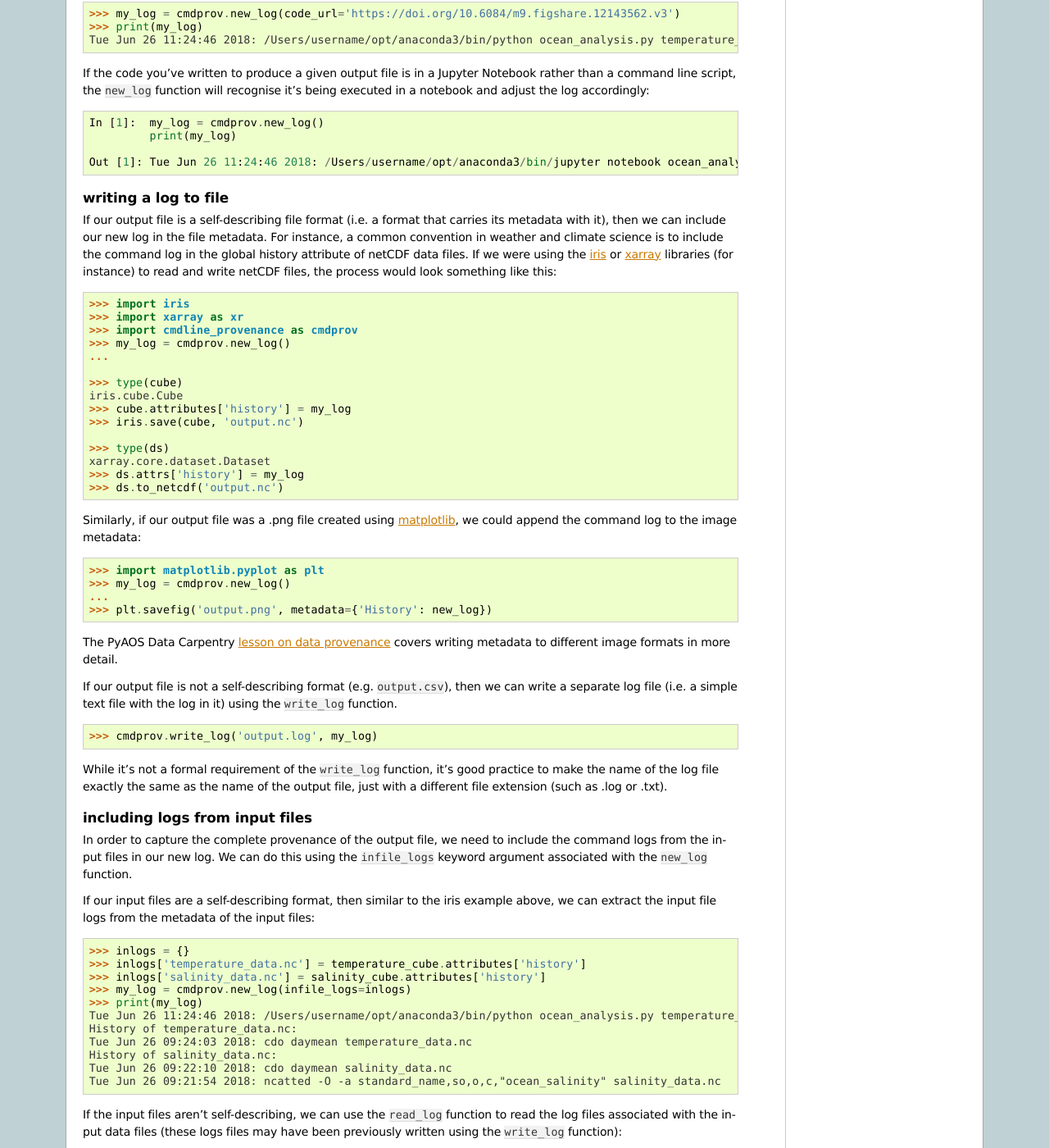
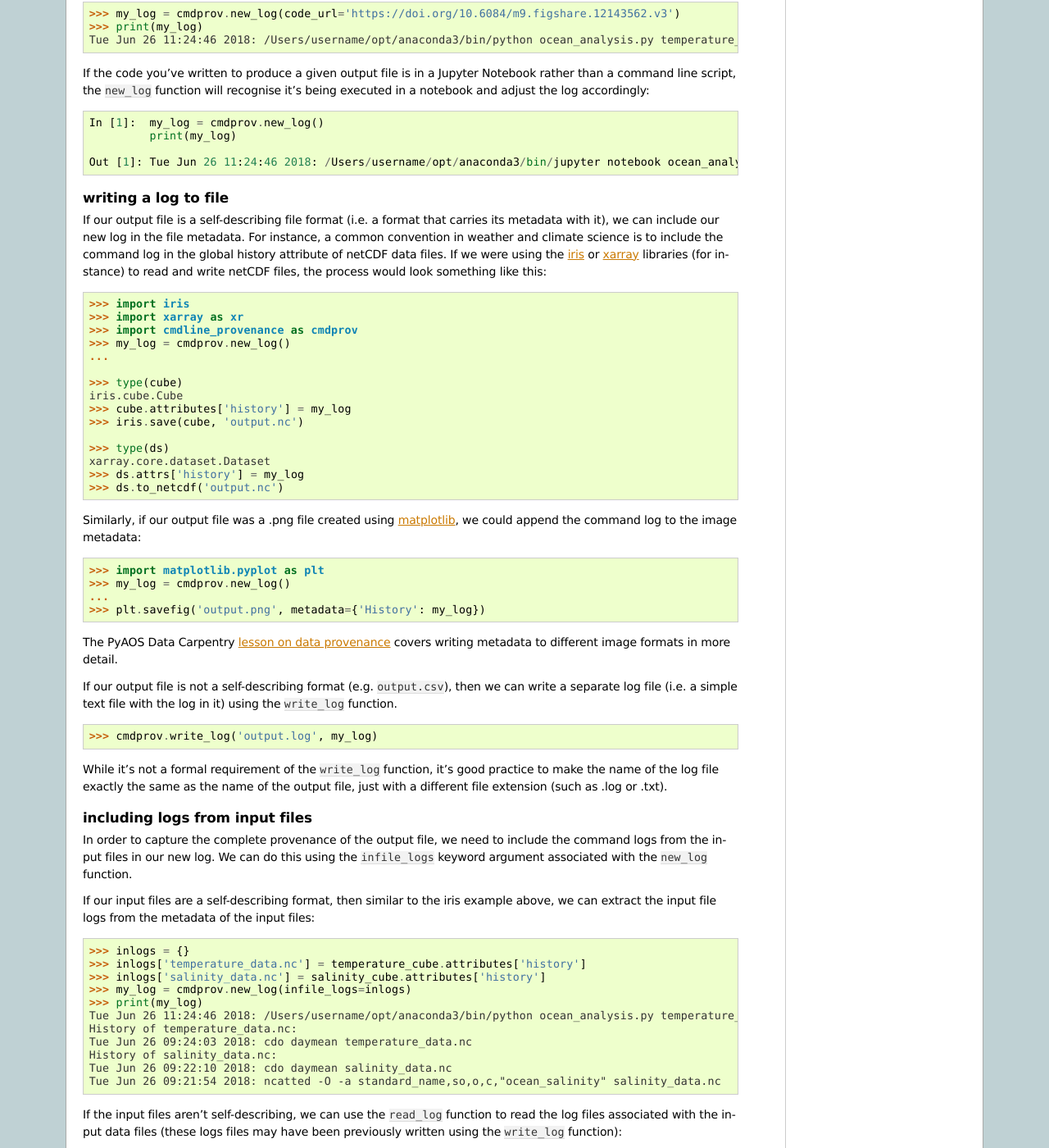
Before and after one commit to DamienIrving/cmdline_provenance, a Sphinx documentation site: the page built from docs/index.rst, in a window 1280 px wide and 1400 px high, scrolled down 1116 px. Shown: the whole window at 82% size. Built offline with Sphinx 7.4.7, drawn with Linux system fonts in a browser that asks for light colours; some of the changed text lies outside the part shown.

Commit message:
Fix typos

```diff
--- a/docs/index.rst
+++ b/docs/index.rst
@@ -108,7 +108,7 @@
 ^^^^^^^^^^^^^^^^^^^^^
 
 If our output file is a self-describing file format (i.e. a format that carries its metadata with it),
-then we can include our new log in the file metadata.
+we can include our new log in the file metadata.
 For instance, a common convention in weather and climate science is to include the command log
 in the global history attribute of netCDF data files.
 If we were using the `iris <https://scitools.org.uk/iris/docs/latest/>`_
@@ -143,7 +143,7 @@
    >>> import matplotlib.pyplot as plt
    >>> my_log = cmdprov.new_log()
    ...
-   >>> plt.savefig('output.png', metadata={'History': new_log})
+   >>> plt.savefig('output.png', metadata={'History': my_log})
 
 The PyAOS Data Carpentry
 `lesson on data provenance <https://carpentrieslab.github.io/python-aos-lesson/09-provenance/index.html>`_
```
Also changed, not shown: other parts of docs/index.rst (+1 -1 lines).
